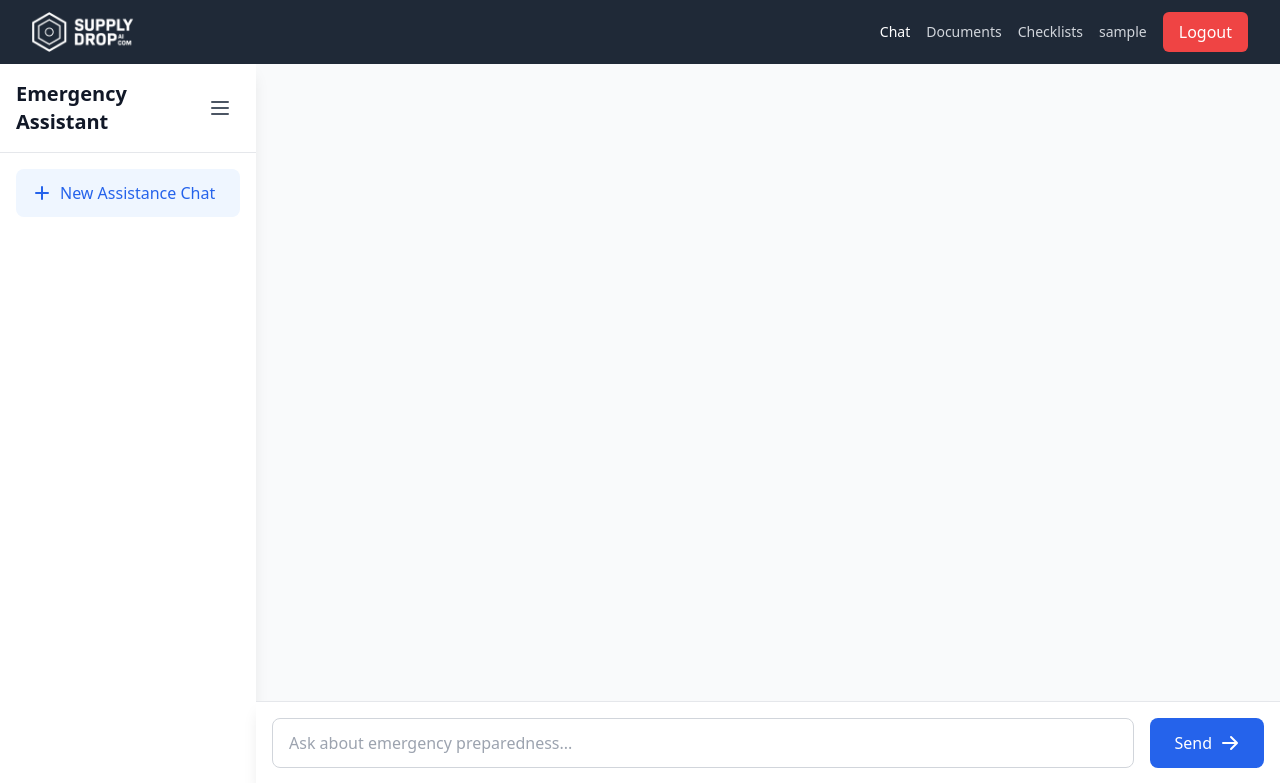
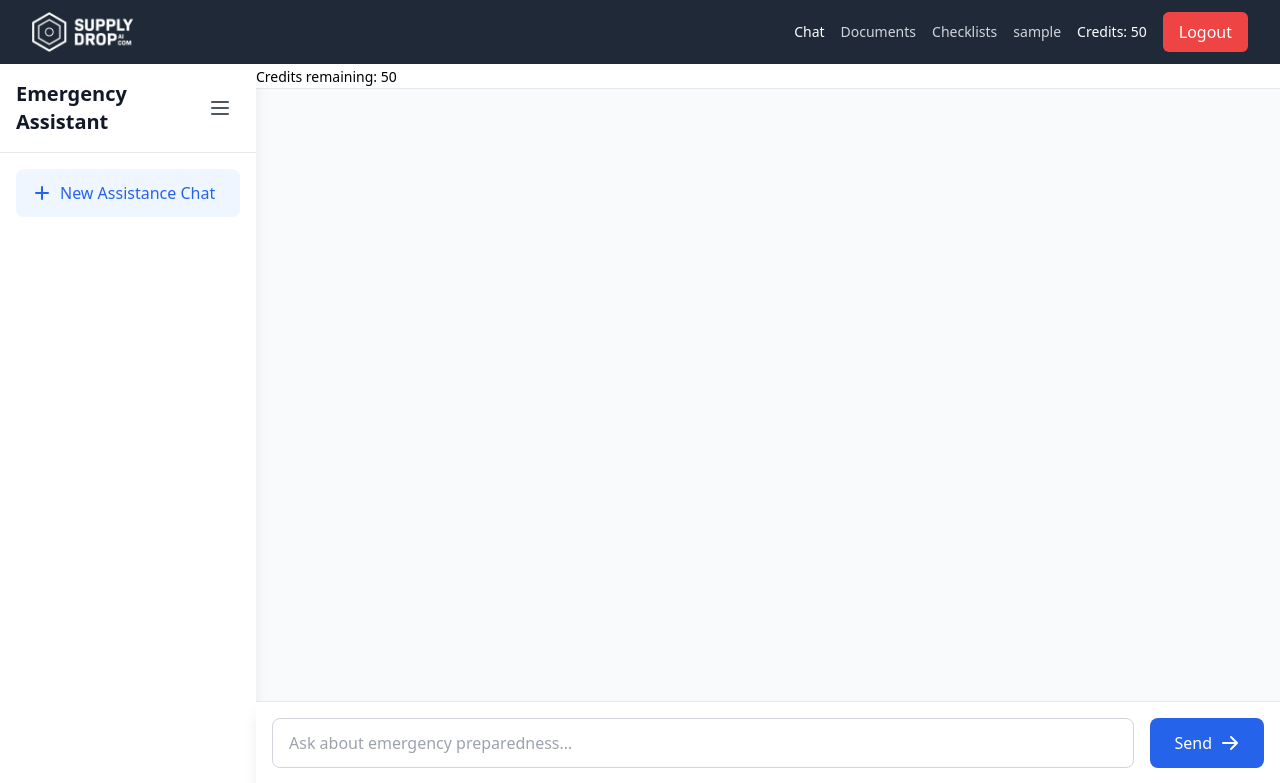
Before and after one commit to realityinspector/supply_drop_ai, a Flask app: page /chat in a window 1280 px wide. Shown: the top 783 px of the page. Run offline with Flask 3, Linux system fonts and the light colour scheme; the visitor is signed in with stand-in values (Sample User, id 1); data that the repository does not hold is empty.

Commit message:
Agent query: Can you verify if: 1) The credits are displayed in the chat interface, 2) Credits are deducted when sending messages, 3) You get an error message when credits run out?

```diff
--- a/static/js/chat.js
+++ b/static/js/chat.js
@@ -93,8 +93,11 @@ document.addEventListener('DOMContentLoaded', function() {
 
             if (response.ok) {
                 appendMessage('assistant', data.message);
+                updateCreditsDisplay(data.credits_remaining);
             } else {
-                if (response.status === 429) {
+                if (response.status === 402) {
+                    appendMessage('system', 'Insufficient credits. Please purchase more credits to continue.');
+                } else if (response.status === 429) {
                     appendMessage('system', 'Rate limit exceeded. Please wait a moment before trying again.');
                 } else {
                     appendMessage('system', data.error || 'Failed to send message');
@@ -153,6 +156,13 @@ document.addEventListener('DOMContentLoaded', function() {
     }
 });
 
+function updateCreditsDisplay(credits) {
+    const creditsDisplay = document.getElementById('creditsDisplay');
+    if (creditsDisplay) {
+        creditsDisplay.textContent = `Credits remaining: ${credits}`;
+    }
+}
+
 function appendMessage(role, content) {
     const messageDiv = document.createElement('div');
     messageDiv.className = `chat-message ${role}-message`;
--- a/templates/_nav.html
+++ b/templates/_nav.html
@@ -22,11 +22,14 @@
         {% endfor %}
 
         {% if current_user.is_authenticated %}
-            <span class="text-sm text-gray-300">{{ current_user.username }}</span>
-            <a href="{{ url_for('auth.logout') }}"
-               class="bg-red-500 text-white px-4 py-2 rounded-md hover:bg-red-600 transition-colors">
-                Logout
-            </a>
+            <div class="flex items-center space-x-4">
+                <span class="text-sm text-gray-300">{{ current_user.username }}</span>
+                <span class="text-sm text-green-400">Credits: {{ current_user.credits }}</span>
+                <a href="{{ url_for('auth.logout') }}"
+                   class="bg-red-500 text-white px-4 py-2 rounded-md hover:bg-red-600 transition-colors">
+                    Logout
+                </a>
+            </div>
         {% else %}
             <a href="{{ url_for('auth.login') }}"
                class="text-sm text-gray-300 hover:text-white transition-colors">Login</a>
@@ -70,7 +73,10 @@
             {% endfor %}
 
             {% if current_user.is_authenticated %}
-                <span class="block px-3 py-2 text-gray-300">{{ current_user.username }}</span>
+                <div class="px-3 py-2">
+                    <span class="block text-gray-300">{{ current_user.username }}</span>
+                    <span class="block text-green-400">Credits: {{ current_user.credits }}</span>
+                </div>
                 <a href="{{ url_for('auth.logout') }}"
                    class="block px-3 py-2 rounded-md text-white bg-red-500 hover:bg-red-600 transition-colors">Logout</a>
             {% else %}
--- a/templates/chat.html
+++ b/templates/chat.html
@@ -46,6 +46,13 @@
 
     <!-- Chat Area -->
     <div class="flex-1 flex flex-col bg-gray-50">
+        <!-- Credits Display -->
+        <div class="bg-white border-b border-gray-200 p-3 text-right">
+            <span id="creditsDisplay" class="text-sm font-medium text-green-600">
+                Credits remaining: {{ current_user.credits }}
+            </span>
+        </div>
+
         <!-- Messages Container -->
         <div id="chatMessages" class="flex-1 overflow-y-auto p-6 space-y-4">
             <!-- Messages will be inserted here -->
```
